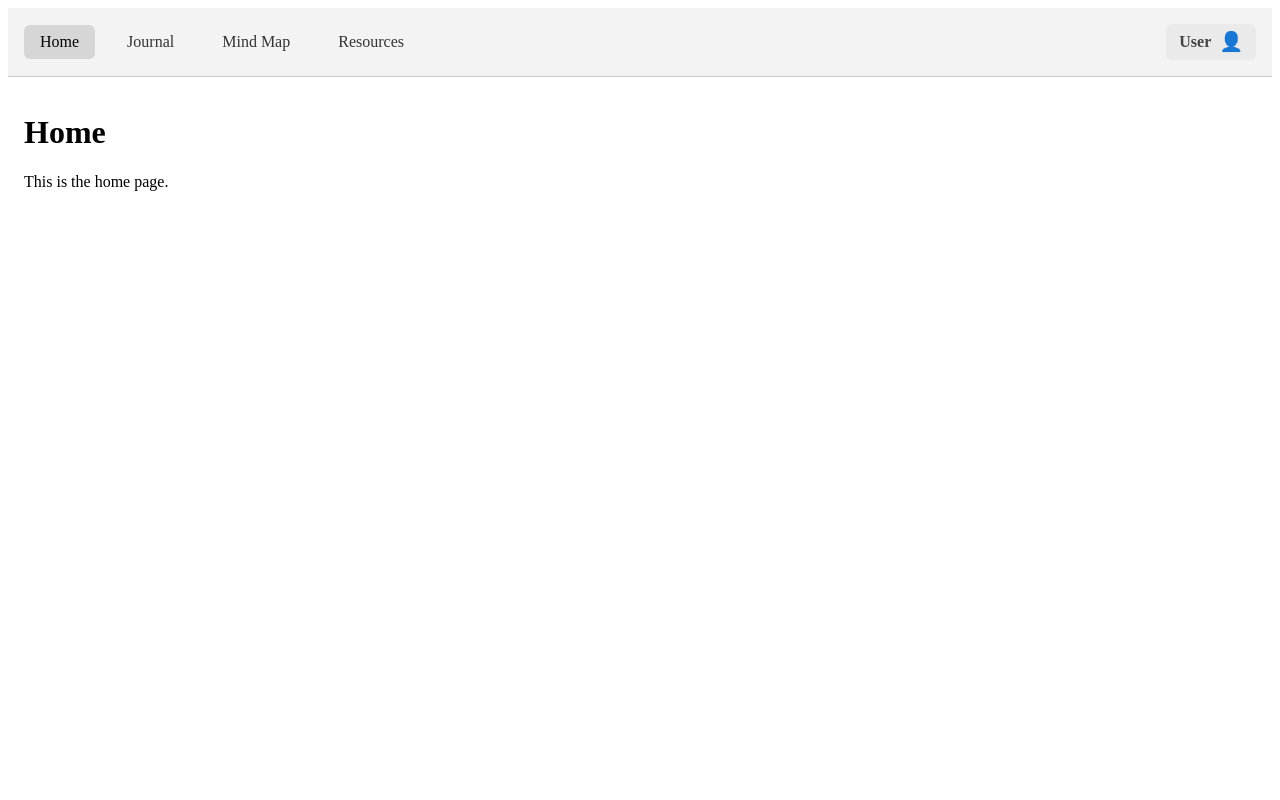
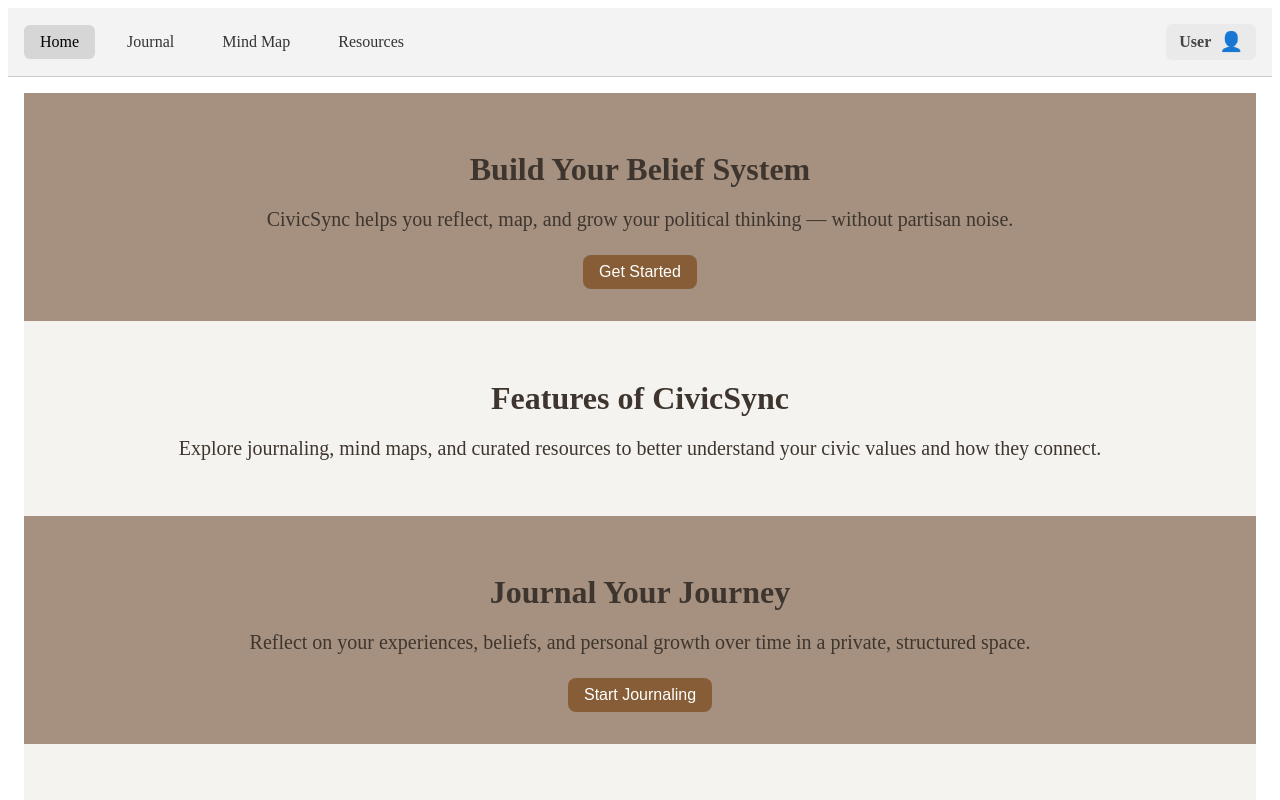
Before and after one commit to caseyj77/CivicSync, a Vue app in the folder civic-sync/: page / in a window 1280 px wide. Shown: the top 800 px of the page. Built offline with nearby package versions, Linux system fonts and the light colour scheme; no server answers.

Commit message:
styled and updated HomeView.vue create SectionTemplate.vue file and used them in HomeView.vue

```diff
--- /dev/null
+++ b/civic-sync/src/components/HomeViewComponents/SectionTemplate.vue
@@ -0,0 +1,54 @@
+<script setup>
+
+defineProps({
+    layout: {
+        type: String,
+        default: 'a' //chooses your layout
+    },
+    background: {
+        type: String,
+        default: 'var(--color-background)' // sets the default background for the section
+    }
+})
+
+</script>
+
+<template>
+     <section :class="['section-wrapper', layout]" :style="{ backgroundColor: background }">
+    <div class="section-content">
+      <h1 class="section-title">
+        <slot name="title">Default Title</slot>
+      </h1>
+      <p class="section-subtitle">
+        <slot name="subtitle">Default description</slot>
+      </p>
+      <slot name="action" />
+    </div>
+  </section>
+</template>
+
+<style scoped>
+.section-wrapper {
+  padding: var(--space-xl);
+  color: var(--color-text);
+  text-align: center;
+}
+
+/* .section-wrapper.a {
+  border-left: 6px solid var(--color-primary);
+}
+
+.section-wrapper.b {
+  border-top: 3px dotted var(--color-secondary);
+} */
+
+.section-title {
+  font-size: var(--font-xxl);
+  margin-bottom: var(--space-md);
+}
+
+.section-subtitle {
+  font-size: var(--font-lg);
+  margin-bottom: var(--space-lg);
+}
+</style>
--- /dev/null
+++ b/civic-sync/src/components/UI/BaseButton.vue
@@ -0,0 +1,42 @@
+<script setup>
+defineProps({
+  variant: {
+    type: String,
+    default: 'primary' // can be 'primary', 'secondary', etc.
+  },
+  disabled: Boolean
+})
+</script>
+
+<template>
+  <button
+    :class="['base-button', variant]"
+    :disabled="disabled"
+    @click="$emit('click')"
+  >
+    <slot />
+  </button>
+</template>
+
+<style scoped>
+.base-button {
+  padding: var(--space-sm) var(--space-md);
+  font-size: var(--font-base);
+  border: none;
+  border-radius: var(--radius-base);
+  cursor: pointer;
+  transition: background-color 0.2s ease;
+  color: white;
+}
+
+.base-button.primary {
+  background-color: var(--color-primary);
+}
+.base-button.secondary {
+  background-color: var(--color-secondary);
+}
+.base-button:disabled {
+  opacity: 0.5;
+  cursor: not-allowed;
+}
+</style>
--- a/civic-sync/src/main.js
+++ b/civic-sync/src/main.js
@@ -1,4 +1,5 @@
 import './assets/main.css'
+import { applyThemeVars } from './theme/theme'
 
 import { createApp } from 'vue'
 import { createPinia } from 'pinia'
@@ -13,6 +14,9 @@ const app = createApp(App)
 app.use(createPinia())
 app.use(router)
 
+//apply themes
+applyThemeVars()
+
 app.mount('#app')
 
 // initalizing firebase auth listerner
--- /dev/null
+++ b/civic-sync/src/theme/theme.js
@@ -0,0 +1,63 @@
+// src/theme/theme.js
+
+const theme = {
+  colors: {
+    primary: '#865D36',       // warm oak
+    secondary: '#AC8968',     // desert clay
+    accent: '#A69080',        // dusty beige
+    background: '#F5F3F0',    // light neutral background
+    text: '#3E362E',          // deep brown
+    muted: '#93785B',         // taupe
+    danger: '#D9534F',        // alert red
+    success: '#5CB85C',       // success green
+    info: '#5BC0DE',          // info blue
+    basic:'#ffffff'           // white
+
+  },
+  fontSizes: {
+    sm: '0.875rem',
+    base: '1rem',
+    lg: '1.25rem',
+    xl: '1.5rem',
+    xxl: '2rem'
+  },
+  spacing: {
+    xs: '4px',
+    sm: '8px',
+    md: '16px',
+    lg: '24px',
+    xl: '32px'
+  },
+  borderRadius: {
+    sm: '4px',
+    base: '8px',
+    lg: '12px',
+    full: '9999px'
+  }
+}
+
+export function applyThemeVars() {
+  const root = document.documentElement
+
+  // Set colors
+  for (const [key, value] of Object.entries(theme.colors)) {
+    root.style.setProperty(`--color-${key}`, value)
+  }
+
+  // Set font sizes
+  for (const [key, value] of Object.entries(theme.fontSizes)) {
+    root.style.setProperty(`--font-${key}`, value)
+  }
+
+  // Set spacing
+  for (const [key, value] of Object.entries(theme.spacing)) {
+    root.style.setProperty(`--space-${key}`, value)
+  }
+
+  // Set border radius
+  for (const [key, value] of Object.entries(theme.borderRadius)) {
+    root.style.setProperty(`--radius-${key}`, value)
+  }
+}
+
+export default theme
--- a/civic-sync/src/views/HomeView.vue
+++ b/civic-sync/src/views/HomeView.vue
@@ -1,14 +1,52 @@
 <script setup>
-// Add logic later
+import SectionTemplate from '@/components/HomeViewComponents/SectionTemplate.vue'
+import BaseButton from '@/components/UI/BaseButton.vue'
 </script>
 
 <template>
-  <div>
-    <h1>Home</h1>
-    <p>This is the home page.</p>
-  </div>
+  <!-- Hero Section (Layout A) -->
+  <SectionTemplate layout="a" background="var(--color-accent)">
+    <template #title>Build Your Belief System</template>
+    <template #subtitle>
+      CivicSync helps you reflect, map, and grow your political thinking — without partisan noise.
+    </template>
+    <template #action>
+      <BaseButton variant="primary">Get Started</BaseButton>
+    </template>
+  </SectionTemplate>
+
+  <!-- Features (Layout B) -->
+  <SectionTemplate layout="b" >
+    <template #title>Features of CivicSync</template>
+    <template #subtitle>
+      Explore journaling, mind maps, and curated resources to better understand your civic values and how they connect.
+    </template>
+
+  </SectionTemplate>
+
+  <!-- Journal (Layout A) -->
+  <SectionTemplate layout="a" background="var(--color-accent)">
+    <template #title>Journal Your Journey</template>
+    <template #subtitle>
+      Reflect on your experiences, beliefs, and personal growth over time in a private, structured space.
+    </template>
+    <template #action>
+      <BaseButton variant="primary">Start Journaling</BaseButton>
+    </template>
+  </SectionTemplate>
+
+  <!-- Mind Map (Layout B) -->
+  <SectionTemplate layout="b">
+    <template #title>Mind Map Your Beliefs</template>
+    <template #subtitle>
+      Visually explore how your values connect across different issues and political ideas.
+    </template>
+    <template #action>
+      <BaseButton variant="primary">Launch Map Tool</BaseButton>
+    </template>
+  </SectionTemplate>
 </template>
 
 <style scoped>
-/* Style later */
+/* Add spacing or transitions later if needed */
 </style>
```
Also changed, not shown: civic-sync/src/components/HomeViewComponents/CallToActionSection.vue (added, +32 -0 lines), civic-sync/src/components/HomeViewComponents/FeatureHighlights.vue (added, +31 -0 lines), civic-sync/src/components/HomeViewComponents/HeroSection.vue (added, +37 -0 lines), civic-sync/src/components/HomeViewComponents/JournalSection.vue (added, +31 -0 lines).
